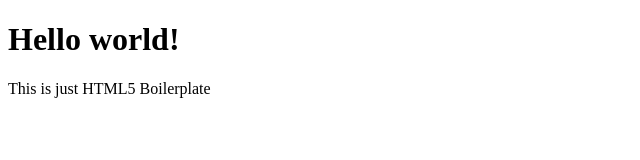
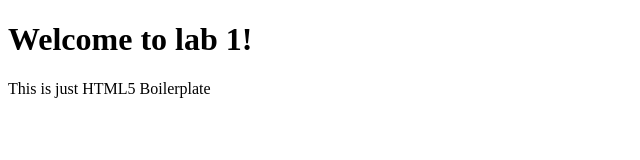
Before and after one commit to NikolaMC/Lab1-VS, a plain HTML site: page index.html in a window 1280 px wide. Shown: the whole page, without its empty margins (0-640 px from the left). Drawn offline with Linux system fonts and the light colour scheme.

Commit message:
Updated h1 in index.html

```diff
--- a/index.html
+++ b/index.html
@@ -8,7 +8,7 @@
     </head>
 
     <body>
-        <h1>Hello world!</h1>
+        <h1>Welcome to lab 1!</h1>
         <p>This is just HTML5 Boilerplate</p>
     </body>
 </html>
```
